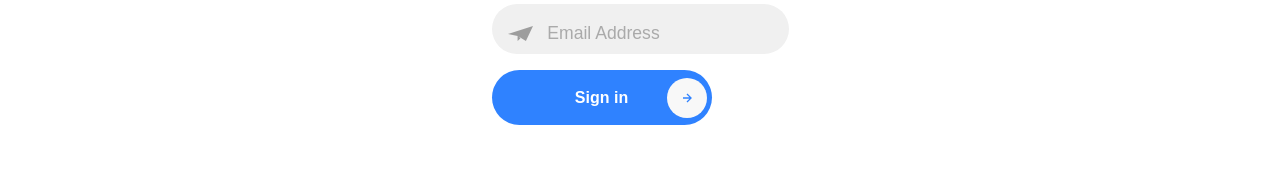
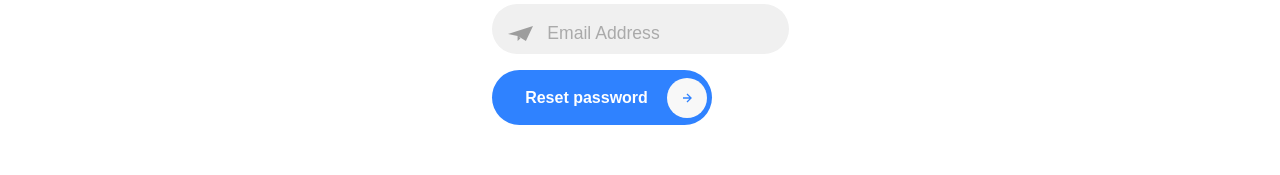
Before and after one commit to emma50/shopps, a Next.js app: page /auth/forgot in a window 1280 px wide. Shown: the part 419-594 px from the top of the page. Built offline with nearby package versions, Linux system fonts and the light colour scheme; no server answers.

Commit message:
FE: Implement forgot password UI logic

```diff
--- a/components/buttons/circledIconBtn/circledIconBtn.module.scss
+++ b/components/buttons/circledIconBtn/circledIconBtn.module.scss
@@ -19,6 +19,9 @@
       }
     }
   }
+  /* &span {
+    margin-left: -30px;
+  } */
   .svg__wrap {
     width: 40px;
     height: 40px;
@@ -36,3 +39,6 @@
     }
   }
 }
+.span {
+  margin-left: -30px;
+}
--- a/components/buttons/circledIconBtn/index.js
+++ b/components/buttons/circledIconBtn/index.js
@@ -4,7 +4,7 @@ import styles from './circledIconBtn.module.scss'
 export default function CircledIconBtn({type, text, icon}) {
   return (
     <button type={type} className={styles.button}>
-      {text}
+      <span className={styles.span}>{text}</span>
       <div className={styles.svg__wrap}>
         <BiRightArrowAlt/>
       </div>
--- a/pages/api/auth/forgot.js
+++ b/pages/api/auth/forgot.js
@@ -31,7 +31,7 @@ handler.post(async (req, res) => {
 
     const user = await User.findOne({ email })
     if (!user) {
-      return res.status(400).json({ message: 'This email does mot exist' })
+      return res.status(400).json({ message: 'This email does not exist' })
     }
 
     const resetToken = createResetToken({
--- a/pages/auth/forgot.js
+++ b/pages/auth/forgot.js
@@ -3,11 +3,13 @@ import { BiLeftArrowAlt } from 'react-icons/bi'
 import { Formik, Form } from 'formik'
 import { useState } from 'react'
 import * as Yup from 'yup'
+import axios from 'axios'
 import styles from '../../styles/forgot.module.scss'
 import Header from '../../components/header'
 import Footer from '../../components/footer'
 import Login from '../../components/inputs/login'
 import CircledIconBtn from '../../components/buttons/circledIconBtn'
+import DotLoaderSpinner from '../../components/loaders/dotLoaders'
 
 const country = {
   flag: '/images/country__flag.jpg',
@@ -17,6 +19,7 @@ const country = {
 
 export default function Forgot() {
   const [error, setError] = useState('')
+  const [success, setSuccess] = useState('')
   const [loading, setLoading] = useState(false)
   const [email, setEmail] = useState('')
 
@@ -26,15 +29,30 @@ export default function Forgot() {
   const emailValidation = Yup.object({
     email: Yup.string()
       .email('Please enter a valid email address')
-      .required('Email Address is required'),
   })
 
   const forgotPasswordHandler = async () => {
-    //
+    try {
+      setLoading(true)
+      const { data } = await axios.post('/api/auth/forgot', {
+        email
+      })
+
+      setLoading(false)
+      setError('')
+      setSuccess(data.message)
+      setEmail('')
+    } catch(e) {
+      setLoading(false)
+      setSuccess('')
+      console.log(e)
+      setError(e.response.data.message)
+    }
   }
 
   return (
     <>
+      {loading && <DotLoaderSpinner loading={loading}/>}
       <Header country={country}/>
       <div className={styles.forgot}>
         <div className={styles.forgot__header}>
@@ -47,13 +65,13 @@ export default function Forgot() {
         </div>
         <Formik
           enableReinitialize
-          initialValues={ email }
+          initialValues={{ email }}
           validationSchema={emailValidation}
           onSubmit={() => forgotPasswordHandler()}
         >
           {(form) => {
             return <>
-              <Form>
+              <Form method='POST' action='/api/auth/forgot'>
                 <Login
                   type='text'
                   icon='email'
@@ -61,9 +79,10 @@ export default function Forgot() {
                   placeholder={'Email Address'}
                   onChange={handleChange}
                 />
-                <CircledIconBtn type='submit' text='Sign in'/>
-                {error && <span className={styles.error}>{error}</span>}
+                <CircledIconBtn type='submit' text='Reset password'/>
               </Form>
+              {error && <span className={styles.error}>{error}</span>}
+              {success && <span className={styles.success}>{success}</span>}
             </>
           }}
         </Formik>
```
